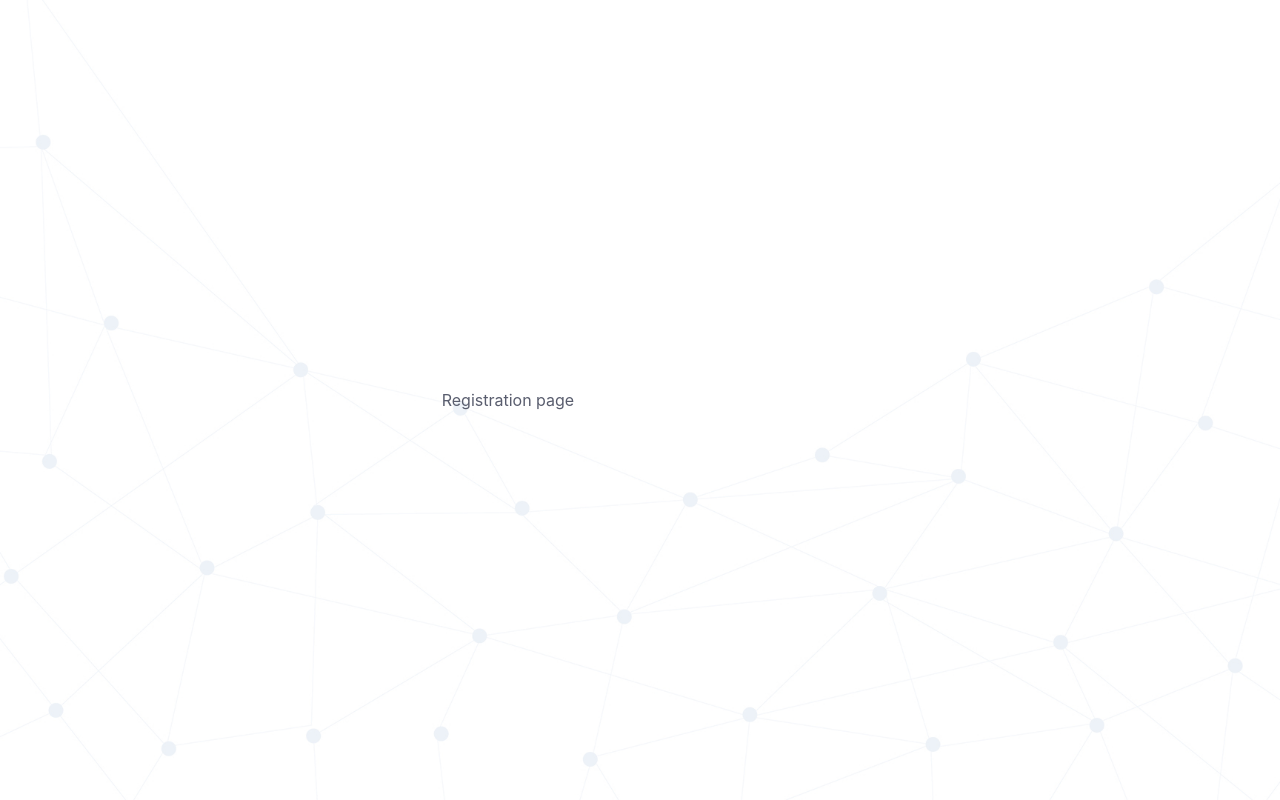
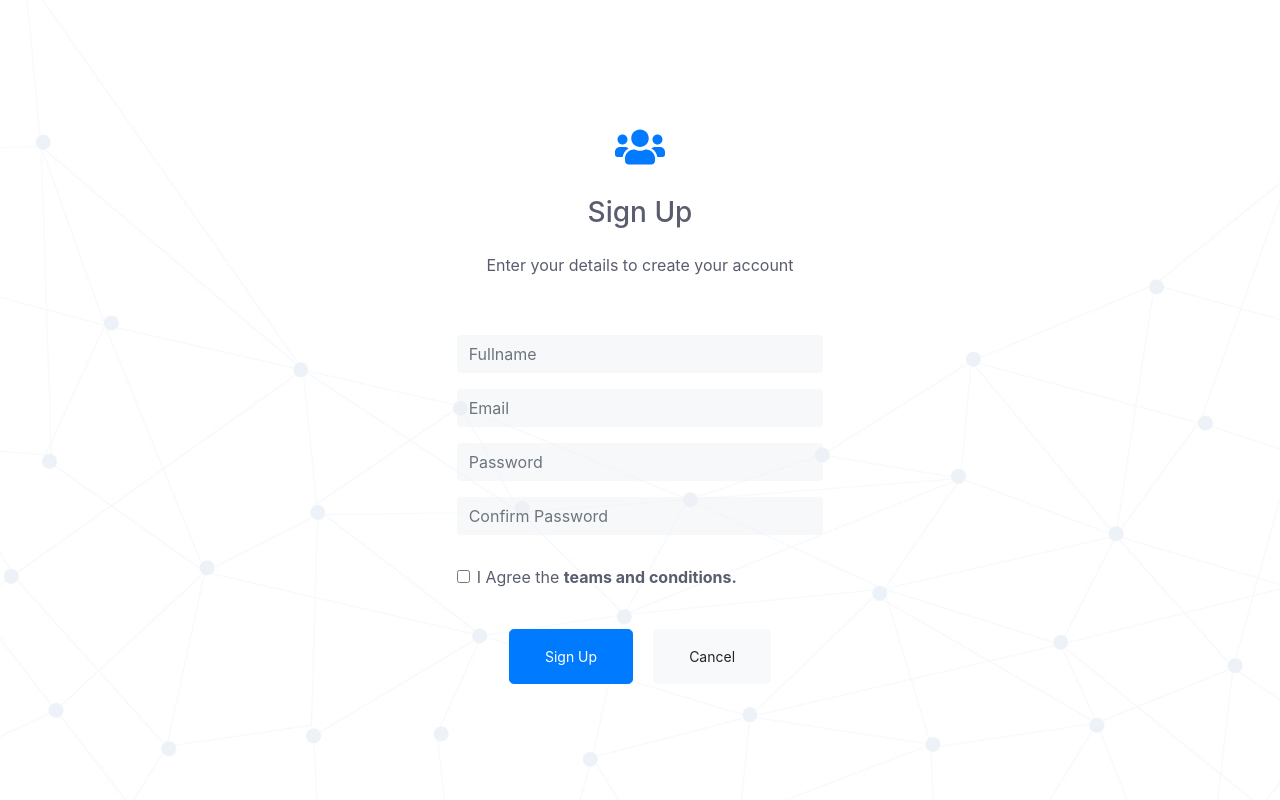
Before and after one commit to 102160242/elearning, a React (Create React App) app: page /auth/registration in a window 1280 px wide. Built offline with nearby package versions, Linux system fonts and the light colour scheme.

Commit message:
Làm trang SignUp và ForgotPassword

```diff
--- /dev/null
+++ b/src/app/auth/ForgotPassword.css
@@ -0,0 +1,8 @@
+.btn{
+    font-size: 14px;
+    padding: 16px 35px;
+}
+
+.input_place{
+    background-color: rgba(235,237,242,.4);
+}
--- a/src/app/auth/ForgotPassword.js
+++ b/src/app/auth/ForgotPassword.js
@@ -1,4 +1,6 @@
 import React from 'react';
+import { Link ,Route, Switch, Redirect} from 'react-router-dom';
+import './ForgotPassword.css';
 
 class ForgotPassword extends React.Component{
     constructor(props){
@@ -7,7 +9,41 @@ class ForgotPassword extends React.Component{
     }
     render(){
         return(
-            <div>ForgotPasswprd page</div>
+            <>
+            <div className="container-fluid ">
+                <div className="d-flex justify-content-center p-2" >
+                    <Link to="/">
+                        <h1>
+                            <i class="fas fa-key"></i>
+                        </h1>
+                    </Link>
+
+                </div>
+                <div className="d-flex justify-content-center p-2">
+                    <h3>
+                        Forgotten Password?
+                    </h3>
+                </div>
+                <div className="d-flex justify-content-center p-2">
+                    <span style={{marginBottom:"50px"}} className = "note">Enter your email to reset your password:</span>
+                </div>
+                <form >
+                    <div class="form-group">
+                    <input type="email" class="form-control border border-0 input_place" id="email" placeholder="Email" name="email" />
+                    </div>
+                    <div className="d-flex justify-content-center ">
+                        <button type="submit" class="btn btn-primary btn-lg btn">Request</button>
+                        <Link to="/auth/login">
+                            <button style={{marginLeft:"20px"}} type="button" class="btn btn-light btn-lg btn">Cancel</button>
+                        </Link>
+                    </div>
+                    <div className="d-flex justify-content-center p-4">
+                        Don't have an account yet?
+                        <Link to="/auth/registration">Sign Up</Link>
+                    </div>
+                </form>
+            </div>
+             </>
         );
     }
 }
--- a/src/app/auth/Login.js
+++ b/src/app/auth/Login.js
@@ -21,7 +21,6 @@ class Login extends React.Component {
                 </div>
                 <div className="d-flex justify-content-center p-2">
                     <h3>
-
                         Sign In
                     </h3>
                 </div>
@@ -42,7 +41,7 @@ class Login extends React.Component {
                         <button type="submit" class="btn btn-primary btn-lg btn">Sign In</button>
                     </div>
                     <div className="d-flex justify-content-center p-4">
-                        Don't have account yet?
+                        Don't have an account yet?
                         <Link to="/auth/registration" >Sign Up</Link>
                     </div>
                 </form>
--- /dev/null
+++ b/src/app/auth/Registration.css
@@ -0,0 +1,8 @@
+.btn{
+    font-size: 14px;
+    padding: 16px 35px;
+}
+
+.input_place{
+    background-color: rgba(235,237,242,.4);
+}
--- a/src/app/auth/Registration.js
+++ b/src/app/auth/Registration.js
@@ -1,4 +1,6 @@
 import React from 'react';
+import { Link ,Route, Switch, Redirect} from 'react-router-dom';
+import './Registration.css'
 
 class Registration extends React.Component{
     constructor(props){
@@ -7,7 +9,51 @@ class Registration extends React.Component{
     }
     render(){
         return(
-            <div>Registration page</div>
+            <>
+            <div className="container-fluid ">
+                <div className="d-flex justify-content-center p-2" >
+                    <Link to="/">
+                        <h1>
+                            <i class="fas fa-users"></i>
+                        </h1>
+                    </Link>
+
+                </div>
+                <div className="d-flex justify-content-center p-2">
+                    <h3>
+                        Sign Up
+                    </h3>
+                </div>
+                <div className="d-flex justify-content-center p-2">
+                    <span style={{marginBottom:"50px"}}>Enter your details to create your account</span>
+                </div>
+                <form >
+                    <div class="form-group">
+                        <input type="text" class="form-control border border-0 input_place" id="name" placeholder="Fullname" name="name" />
+                    </div>
+                    <div class="form-group">
+                        <input type="email" class="form-control border border-0 input_place" id="email" placeholder="Email" name="email" />
+                    </div>
+                    <div class="form-group">
+                        <input type="password" class="form-control border border-0 input_place" id="pwd" placeholder="Password" name="pswd"/>
+                    </div>
+                    <div class="form-group">
+                        <input type="password" class="form-control border border-0 input_place" id="cfpwd" placeholder="Confirm Password" name="cfpswd"/>
+                    </div>
+                    <div style={{marginTop:"30px"}} class="form-group form-check d-flex justify-content-between ">
+                        <label class="form-check-label ">
+                            <input class="form-check-input" type="checkbox" name="agree"/> I Agree the <b>teams and conditions.</b>
+                        </label>
+                    </div>
+                    <div style={{marginTop:"40px"}} className="d-flex justify-content-center ">
+                        <button type="submit" class="btn btn-primary btn-lg btn">Sign Up</button>
+                        <Link to="/auth/login">
+                            <button style={{marginLeft:"20px"}} type="button" class="btn btn-light btn-lg btn">Cancel</button>
+                        </Link>
+                    </div>
+                </form>
+            </div>
+             </>
         );
     }
 }
```
